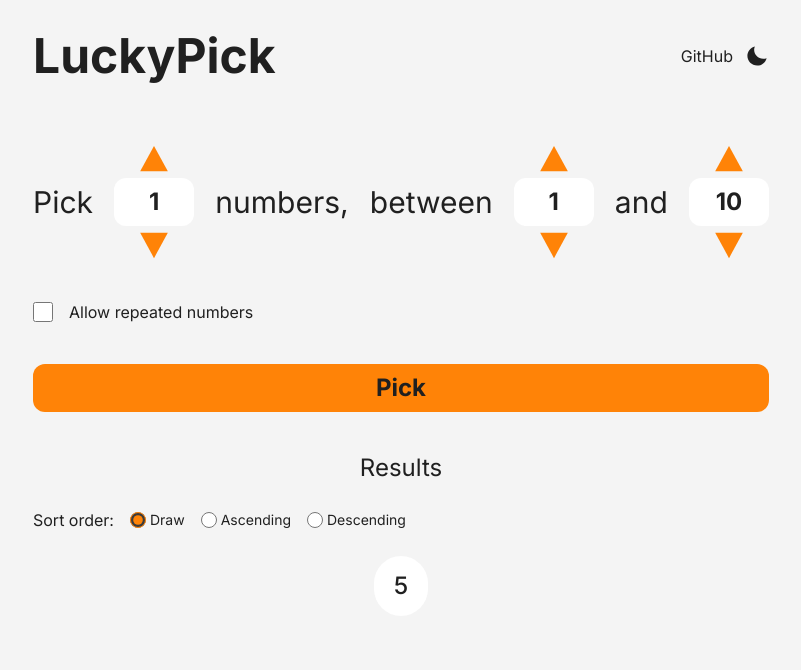
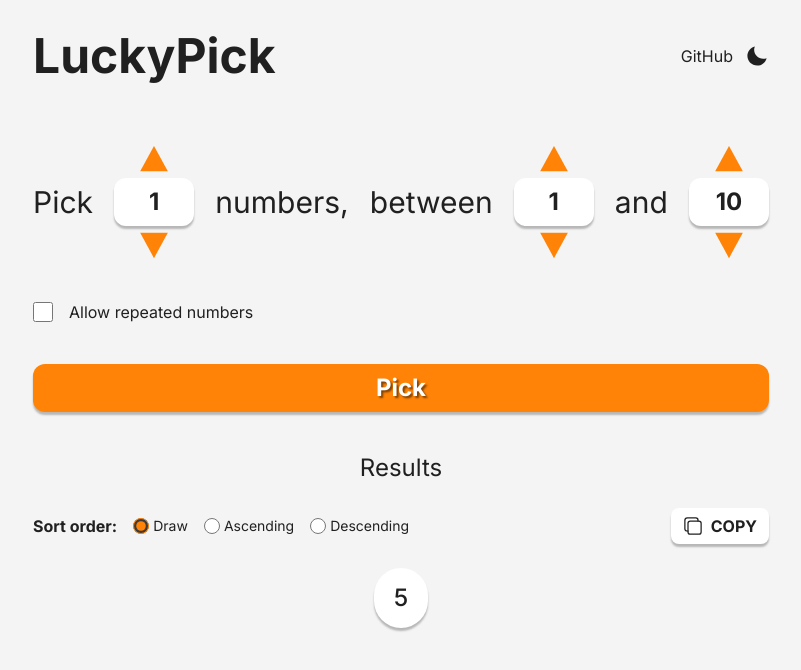
Before and after one commit to renans2/lucky-pick, a React (Vite) app: page / in a window 1280 px wide. Both pictures are taken after a click on the button "Pick". Shown: the top 670 px of the page, without its empty margins (239-1040 px from the left). Built offline with nearby package versions, Linux system fonts and the light colour scheme.

Commit message:
feat: implement copy to clipboard of results

```diff
--- a/src/components/layout/Main.tsx
+++ b/src/components/layout/Main.tsx
@@ -2,6 +2,7 @@ import IntegerInput from "../ui/IntegerInput";
 import { drawNumbers, drawNumbersWithoutRepetition } from "../../utils/draw";
 import useLocalStorage from "../../hooks/useLocalStorage";
 import Number from "../ui/Number";
+import { IoCopyOutline } from "react-icons/io5";
 
 export default function Main() {
   const [amountInput, setAmountInput] = useLocalStorage("draw:amount", "1");
@@ -47,6 +48,10 @@ export default function Main() {
     } else {
       setResult(drawNumbersWithoutRepetition(amount, min, max));
     }
+  };
+
+  const copy = () => {
+    navigator.clipboard.writeText(sortedResult.join(", "));
   };
 
   // const resetInputs = () => {
@@ -123,15 +128,16 @@ export default function Main() {
       </div>
       <button
         onClick={pick}
-        className="bg-surface-orange w-full text-2xl font-bold py-2 rounded-xl cursor-pointer"
+        className="active:scale-95 transition shadow-surface text-white text-shadow-[2px_2px_2px_rgba(0,0,0,0.5)] bg-surface-orange w-full text-2xl font-bold py-2 rounded-xl cursor-pointer"
       >
         Pick
       </button>
       {result.length > 0 && (
         <div className="space-y-6">
           <p className="text-center text-2xl">Results</p>
+          <div className="flex flex-col md:flex-row md:items-center md:justify-between gap-2">
             <div className="flex items-center gap-4">
-            <span>Sort order:</span>
+              <span className="font-bold">Sort order:</span>
               <label
                 htmlFor="none"
                 className="flex items-center gap-1 text-sm cursor-pointer"
@@ -178,7 +184,14 @@ export default function Main() {
                 <span>Descending</span>
               </label>
             </div>
-          <div className="flex items-center justify-center gap-4 flex-wrap">
+            <button
+              onClick={copy}
+              className="hover:scale-105 transition shadow-surface bg-surface px-3 py-1.5 rounded-lg font-bold cursor-pointer flex items-center gap-2 justify-center"
+            >
+              <IoCopyOutline size={20} /> COPY
+            </button>
+          </div>
+          <div className="flex items-center justify-center gap-3 flex-wrap">
             {sortedResult.map((n, i) => (
               <Number key={i} number={n} />
             ))}
--- a/src/components/ui/IntegerInput.tsx
+++ b/src/components/ui/IntegerInput.tsx
@@ -54,7 +54,7 @@ export default function IntegerInput({
         value={value}
         onChange={handleChange}
         type="text"
-        className="w-20 bg-surface rounded-xl p-2 text-center font-bold text-2xl focus:outline-3 outline-surface-orange"
+        className="shadow-surface w-20 bg-surface rounded-xl p-2 text-center font-bold text-2xl focus:outline-3 outline-surface-orange"
         onBlur={handleLocalBlur}
       />
       <button
--- a/src/components/ui/Number.tsx
+++ b/src/components/ui/Number.tsx
@@ -1,6 +1,6 @@
 export default function Number({ number }: { number: number }) {
   return (
-    <div className="text-2xl font-medium flex items-center justify-evenly rounded-full px-5 h-15 bg-surface">
+    <div className="shadow-surface text-2xl font-medium flex items-center justify-evenly rounded-full px-5 h-15 bg-surface">
       {number}
     </div>
   );
```
Lines whose indentation alone changed are shown as unchanged.
